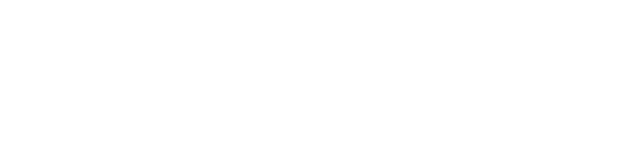
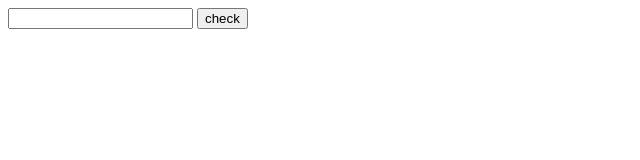
Before and after one commit to Aq1q/weather-report, a plain HTML site: page index.html in a window 1280 px wide. Shown: the whole page, without its empty margins (0-640 px from the left). Drawn offline with Linux system fonts and the light colour scheme.

Commit message:
get location

```diff
--- a/index.html
+++ b/index.html
@@ -7,6 +7,10 @@
     <link rel="stylesheet" href="style.css">
 </head>
 <body>
+    <input type="text" name="location" id="location">
+    <button>
+        check
+    </button>
     <script src="index.js"></script>
 </body>
 </html>
```
